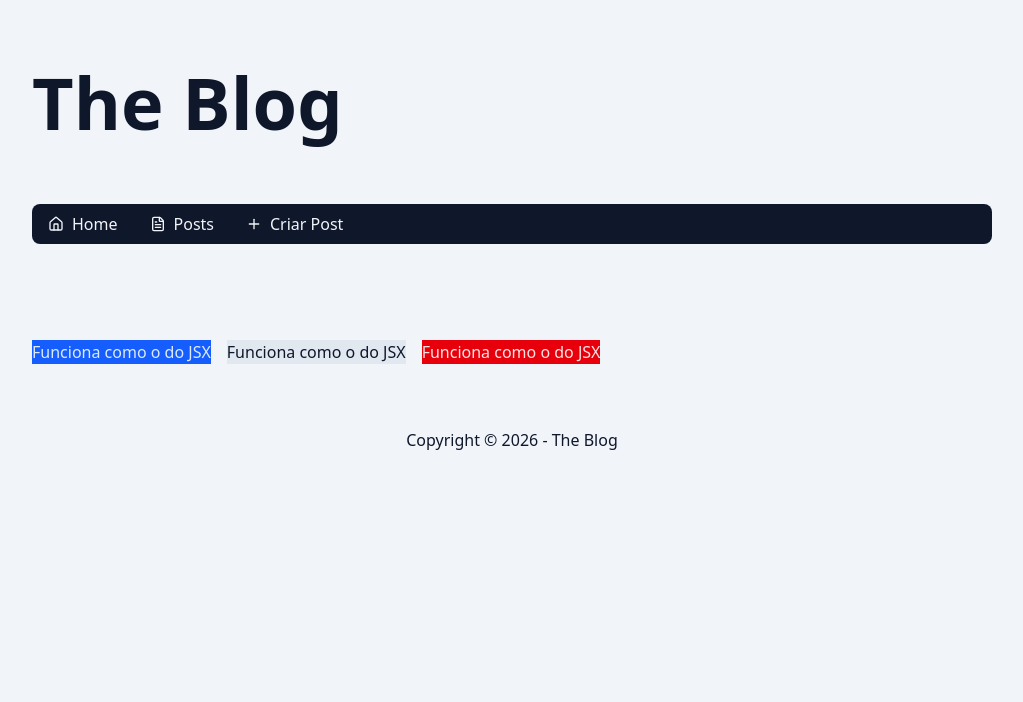
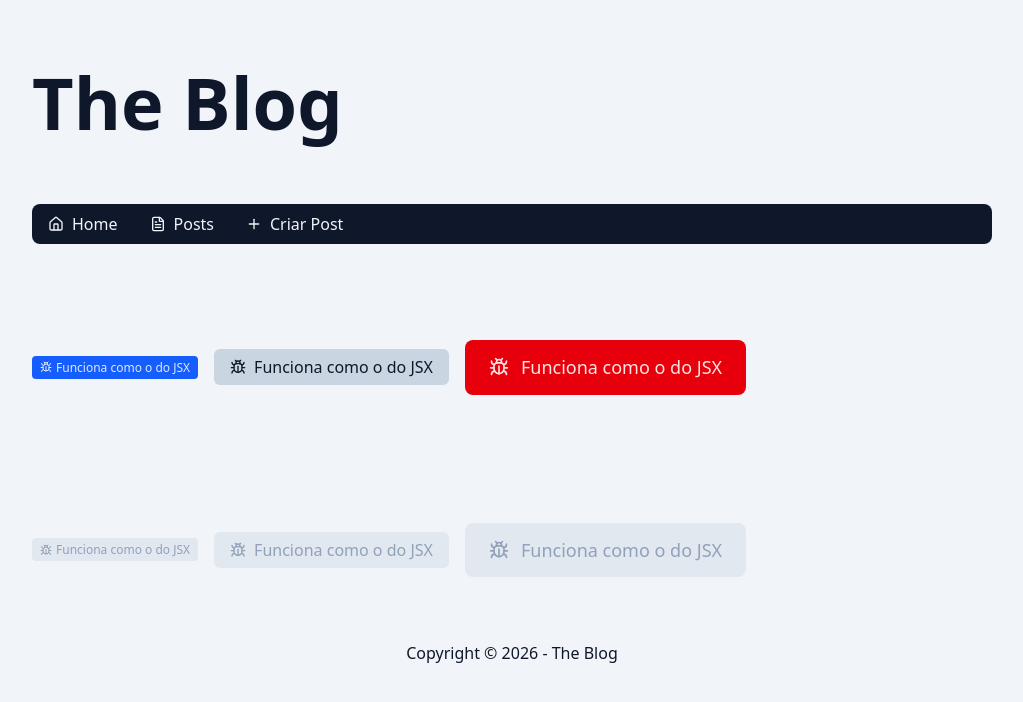
Before and after one commit to Wesley-Breno/blog-with-react, a Next.js app: page /admin/post/new in a window 1280 px wide. Shown: the top 702 px of the page, without its empty margins (128-1151 px from the left). Built offline with nearby package versions, Linux system fonts and the light colour scheme.

Commit message:
class 178

```diff
--- a/app/admin/post/new/page.tsx
+++ b/app/admin/post/new/page.tsx
@@ -1,13 +1,36 @@
 import { Button } from "@/app/components/button";
+import { BugIcon } from "lucide-react";
 
 export const dymic = "force-dynamic";
 
 export default async function AdminPostNewPage() {
   return (
-    <div className="py-16 flex gap-4 flex-wrap">
-      <Button variant="default" size="sm">Funciona como o do JSX</Button>
-      <Button variant="ghost" size="md">Funciona como o do JSX</Button>
-      <Button variant="danger" size="lg">Funciona como o do JSX</Button>
+    <div>
+      <div className="py-16 flex gap-4 flex-wrap items-center">
+        <Button variant="default" size="sm">
+          <BugIcon /> Funciona como o do JSX
+        </Button>
+        <Button variant="ghost" size="md">
+          <BugIcon /> Funciona como o do JSX
+        </Button>
+        <Button variant="danger" size="lg">
+          <BugIcon /> Funciona como o do JSX
+        </Button>
+      </div>
+
+      <div className="py-16 flex gap-4 flex-wrap items-center">
+        <Button variant="default" size="sm" disabled>
+          <BugIcon /> Funciona como o do JSX
+        </Button>
+        <Button variant="ghost" size="md" disabled>
+          <BugIcon /> Funciona como o do JSX
+        </Button>
+        <Button variant="danger" size="lg" disabled>
+          <BugIcon /> Funciona como o do JSX
+        </Button>
+
+
+      </div>
     </div>
   );
 }
--- a/app/components/Dialog/index.tsx
+++ b/app/components/Dialog/index.tsx
@@ -2,6 +2,7 @@
 
 import clsx from "clsx";
 import React from "react";
+import { Button } from "../button";
 
 type DialogProps = {
   isVisible?: boolean;
@@ -53,31 +54,21 @@
         </h3>
         <div id="dialog-description">{content}</div>
         <div className="flex items-center justify-around">
-          <button
-            className={clsx(
-              "bg-slate-200 hover:bg-slate-300 transition text-slate-950",
-              "flex items-center justify-center",
-              "py-2 px-4 rounded-lg cursor-pointer",
-              "disabled:bg-slate-200 disabled:text-slate-400 disabled:cursor-not-allowed",
-            )}
+          <Button
+            variant="ghost"
             autoFocus
             onClick={handleCancel}
             disabled={disabled}
           >
             Cancelar
-          </button>
-          <button
-            className={clsx(
-              "bg-blue-500 hover:bg-blue-600 transition text-blue-50",
-              "flex items-center justify-center",
-              "py-2 px-4 rounded-lg cursor-pointer",
-              "disabled:bg-blue-200 disabled:text-blue-400 disabled:cursor-not-allowed",
-            )}
+          </Button>
+          <Button
+            variant="default"
             onClick={onConfirm}
             disabled={disabled}
           >
             Ok
-          </button>
+          </Button>
         </div>
       </div>
     </div>
--- a/app/components/button/index.tsx
+++ b/app/components/button/index.tsx
@@ -14,18 +14,33 @@
   ...props
 }: ButtonProps) {
   const buttonVariants: Record<ButtonVariant, string> = {
-    default: clsx("bg-blue-600 text-blue-100"),
-    ghost: clsx("bg-slate-200 text-slate-900"),
-    danger: clsx("bg-red-600 text-red-100"),
+    default: clsx("bg-blue-600 hover:bg-blue-700 text-blue-100"),
+    ghost: clsx("bg-slate-300 hover:bg-slate-400 text-slate-900"),
+    danger: clsx("bg-red-600 hover:bg-red-700 text-red-100"),
   };
 
   const buttonSizes: Record<ButtonSizes, string> = {
-    sm: clsx(""),
-    md: clsx(""),
-    lg: clsx(""),
+    sm: clsx(
+      "text-xs/tight py-1 px-2 rounded-sm",
+      "[&_svg]:w-3 [&_svg]:h-3 gap-1",
+    ),
+    md: clsx(
+      "text-base/tight py-2 px-4 rounded-md",
+      "[&_svg]:w-4 [&_svg]:h-4 gap-2",
+    ),
+    lg: clsx(
+      "text-lg/tight py-4 px-6 rounded-lg",
+      "[&_svg]:w-5 [&_svg]:h-5 gap-3",
+    ),
   };
 
-  const buttonClasses = clsx(buttonVariants[variant], buttonSizes[size]);
+  const buttonClasses = clsx(
+    buttonVariants[variant],
+    buttonSizes[size],
+    "flex items-center justify-center cursor-pointer",
+    "transition",
+    "disabled:bg-slate-200 disabled:text-slate-400 disabled:cursor-not-allowed",
+  );
 
   return <button {...props} className={buttonClasses} />;
 }
```
Also changed, not shown: 1 other file (tests, documents, lock files or other folders).
